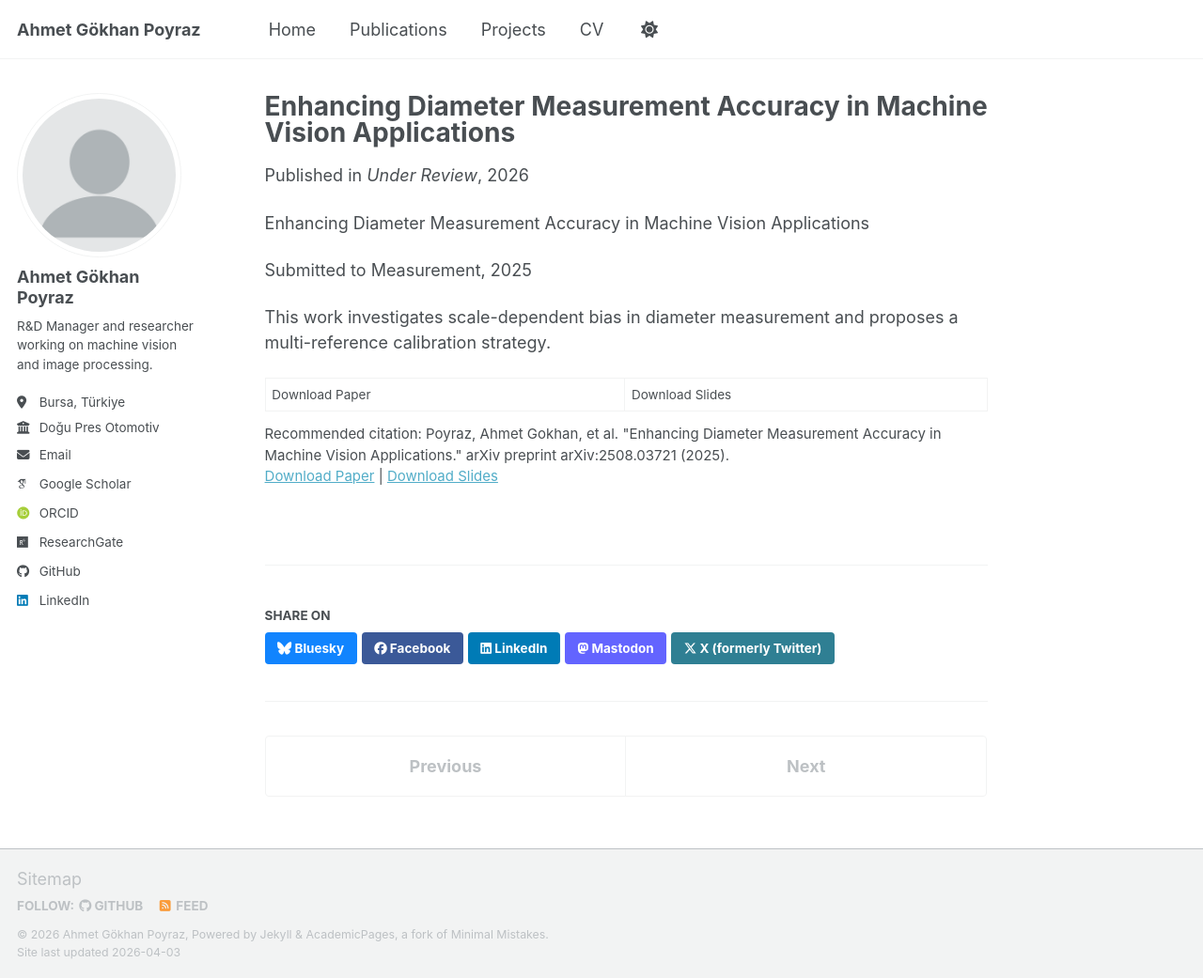
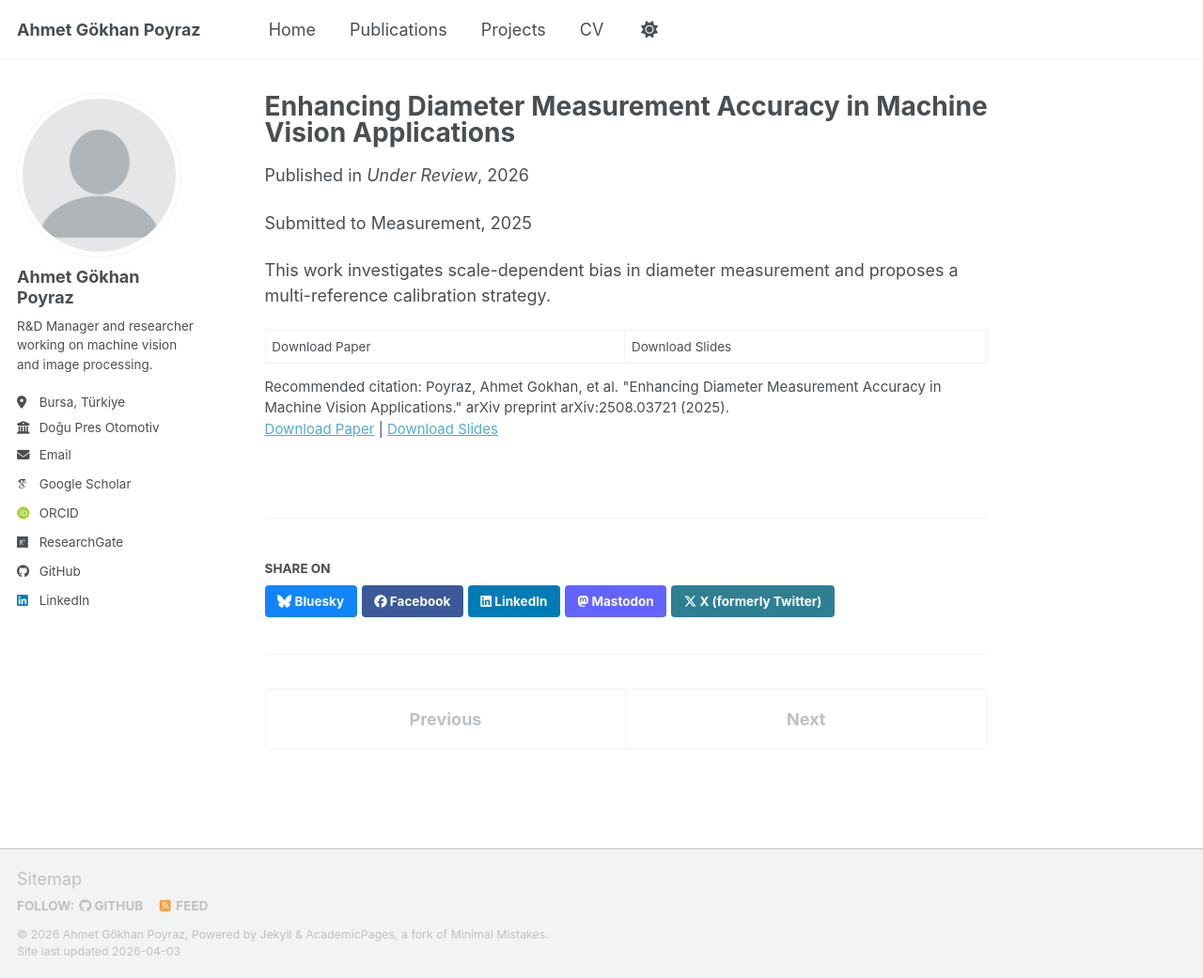
Before and after one commit to agpoyraz/agpoyraz.github.io, a Jekyll site: the page built from _publications/2025-Enhancing-Diameter-Measurement.md, in a window 1280 px wide and 1041 px high. Shown: the whole window at 94% size. Built offline with Jekyll 4.4.1, drawn with Linux system fonts in a browser that asks for light colours; some web fonts are replaced; a script bundle is joined from its source files by our own code; library files that are not in the unit come from our copies.

Commit message:
Update 2025-Enhancing-Diameter-Measurement.md

```diff
--- a/_publications/2025-Enhancing-Diameter-Measurement.md
+++ b/_publications/2025-Enhancing-Diameter-Measurement.md
@@ -10,8 +10,6 @@ paperurl: 'https://academicpages.github.io/files/paper3.pdf'
 citation: 'Poyraz, Ahmet Gokhan, et al. "Enhancing Diameter Measurement Accuracy in Machine Vision Applications." arXiv preprint arXiv:2508.03721 (2025).'
 ---
 
-Enhancing Diameter Measurement Accuracy in Machine Vision Applications
-
 Submitted to Measurement, 2025
 
 This work investigates scale-dependent bias in diameter measurement and proposes a multi-reference calibration strategy.
```
